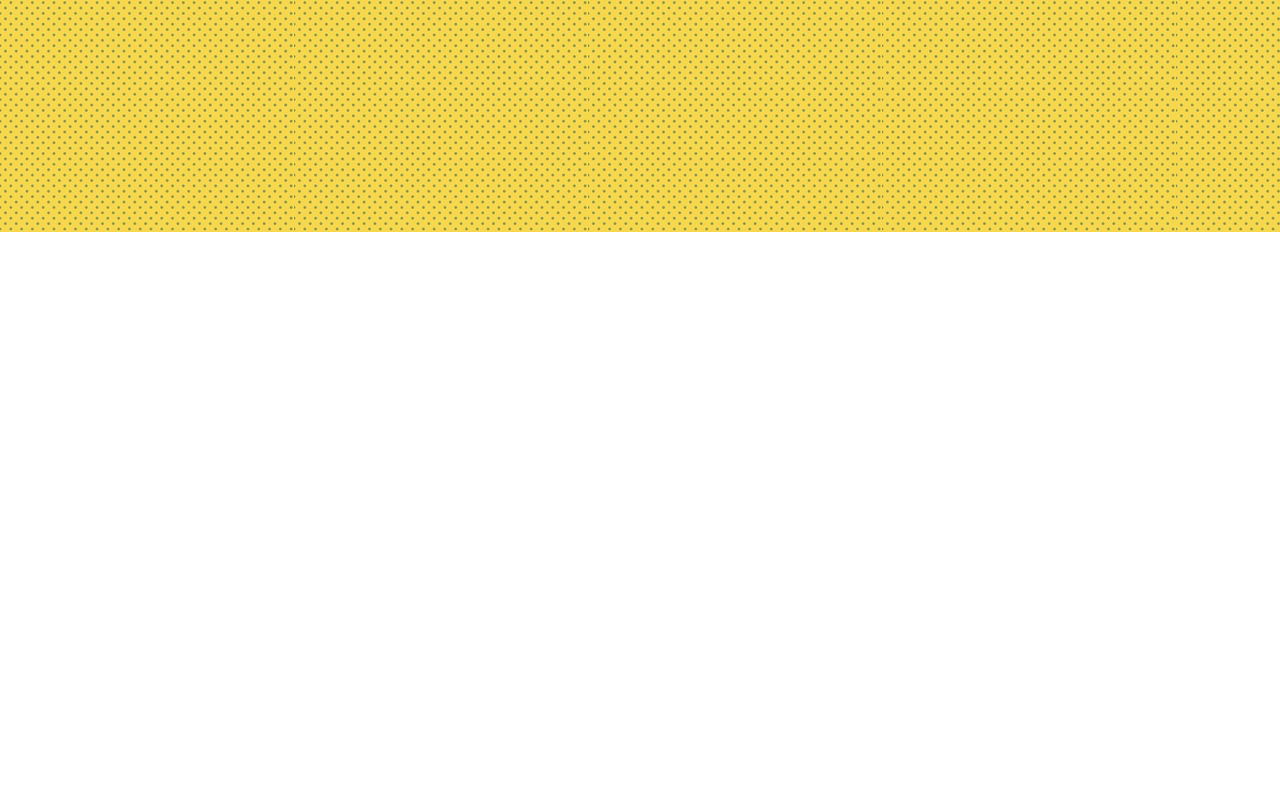
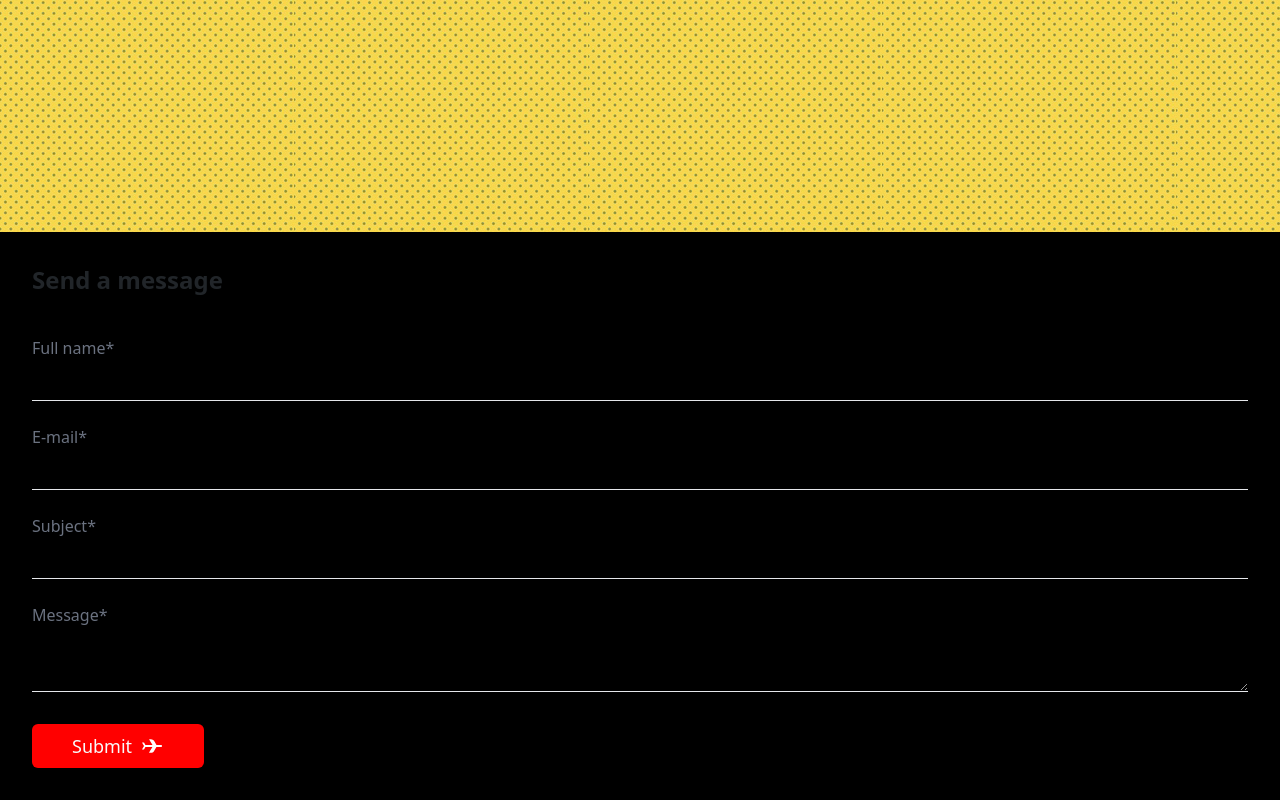
Before and after one commit to aaronl99l/msc, a Next.js app: page / in a window 1280 px wide. Shown: the part 2668-3468 px from the top of the page. Before the commit the page ends 2900 px from the top, so only its background shows below. Built offline with nearby package versions, Linux system fonts and the light colour scheme.

Commit message:
Contact Component Added
Added contact form, imminent performance check.

```diff
--- /dev/null
+++ b/app/api/sendgrid.js
@@ -0,0 +1,58 @@
+import sendgrid from "@sendgrid/mail";
+
+sendgrid.setApiKey(process.env.SENDGRID_API_KEY);
+
+async function sendEmail(req, res) {
+  try {
+    await sendgrid.send({
+      to: "youremail@gmail.com", // Your email where you'll receive emails
+      from: "youremail@gmail.com", // your website email address here
+      subject: `[Lead from website] : ${req.body.subject}`,
+      html: `<!DOCTYPE html PUBLIC "-//W3C//DTD XHTML 1.0 Transitional//EN" "http://www.w3.org/TR/xhtml1/DTD/xhtml1-transitional.dtd">
+      <html lang="en">
+      <head>
+        <meta charset="utf-8">
+
+        <title>The HTML5 Herald</title>
+        <meta name="description" content="The HTML5 Herald">
+        <meta name="author" content="SitePoint">
+      <meta http-equiv="Content-Type" content="text/html charset=UTF-8" />
+
+        <link rel="stylesheet" href="css/styles.css?v=1.0">
+
+      </head>
+
+      <body>
+        <div class="img-container" style="display: flex;justify-content: center;align-items: center;border-radius: 5px;overflow: hidden; font-family: 'helvetica', 'ui-sans';">
+              </div>
+              <div class="container" style="margin-left: 20px;margin-right: 20px;">
+              <h3>You've got a new mail from ${req.body.fullname}, their email is: ✉️${req.body.email} </h3>
+              <div style="font-size: 16px;">
+              <p>Message:</p>
+              <p>${req.body.message}</p>
+              <br>
+              </div>
+              <img src="https://manuarora.in/logo.png" class="logo-image" style="height: 50px;width: 50px;border-radius: 5px;overflow: hidden;">
+              <p class="footer" style="font-size: 16px;padding-bottom: 20px;border-bottom: 1px solid #D1D5DB;">Regards<br>Manu Arora<br>Software Developer<br>+91 9587738861</p>
+              <div class="footer-links" style="display: flex;justify-content: center;align-items: center;">
+                <a href="https://manuarora.in/" style="text-decoration: none;margin: 8px;color: #9CA3AF;">Website</a>
+                <a href="https://manuarora.in/blog/" style="text-decoration: none;margin: 8px;color: #9CA3AF;">Blog</a>
+                <a href="https://github.com/manuarora700/" style="text-decoration: none;margin: 8px;color: #9CA3AF;">GitHub</a>
+                <a href="https://instagram.com/maninthere/" style="text-decoration: none;margin: 8px;color: #9CA3AF;">Instagram</a>
+                <a href="https://linkedin.com/in/manuarora28/" style="text-decoration: none;margin: 8px;color: #9CA3AF;">LinkedIn</a>
+                <a href="https://twitter.com/mannupaaji/" style="text-decoration: none;margin: 8px;color: #9CA3AF;">Twitter</a>
+
+              </div>
+              </div>
+      </body>
+      </html>`,
+    });
+  } catch (error) {
+    // console.log(error);
+    return res.status(error.statusCode || 500).json({ error: error.message });
+  }
+
+  return res.status(200).json({ error: "" });
+}
+
+export default sendEmail;
--- a/app/components/contact/Contact.js
+++ b/app/components/contact/Contact.js
@@ -1,11 +1,165 @@
+'use client'
 import React from "react";
+import { useState } from "react";
 
 
-function Contact(){
+export default function Contact(){
+    //States for all form fields
+    const [fullname, setFullname] = useState("");
+    const [email, setEmail] = useState("");
+    const [subject, setSubject] = useState("");
+    const [message, setMessage] = useState("");
+
+    //used in: form validation
+    const [errors, setErrors] = useState({});
+
+    //setting button text on successful form submission
+    const [buttonText, setButtonText] = useState("Send");
+
+    //show success/failure messages
+    const [showSuccessMessage, setShowSuccessMessage] = useState(false);
+    const [showFailureMessage, setShowFailureMessage] = useState(false);
+
+    //form submission handling
+    const handleSubmit = async (e) => {
+        e.preventDefault();
+
+        let isValidForm = handleValidation();
+
+        const res = await fetch("/api/sendgrid", {
+            body: JSON.stringify({
+                email: email,
+                fullname: fullname,
+                subject: subject,
+                message: message,
+            }),
+            headers: {
+                "Content-Type": "application/json",
+            },
+            method: "POST",
+        });
+
+        const { error } = await res.json();
+        if (error) {
+            console.log(error);
+            return;
+        }
+        console.log(fullname, email, subject, message);
+    };
+    //form input validation
+    const handleValidation = () => {
+        let tempErrors = {};
+        let isValid = true;
+
+        if (fullname.length <= 0) {
+            tempErrors["fullname"] = true;
+            isValid = false;
+        }
+        if (email.length <= 0){
+            tempErrors["email"] = true;
+            isValid = false;
+        }
+        if (subject.length <= 0){
+            tempErrors["subject"] = true;
+            isValid = false;
+        }
+        if (message.length <= 0){
+            tempErrors["message"] = true;
+            isValid = false;
+        }
+
+        setErrors({ ...tempErrors});
+        console.log("errors", errors);
+        return isValid;
+    }
+
     return(
-        <div>
+        <div style={{
+            backgroundColor: "black"
+        }}>
 
+            <form onSubmit={ handleSubmit }
+            className="rounded-lg shadow-xl flex flex-col px-8 py-8 bg-black dark:bg-black-500">
+
+                <h1 className="text-2xl font-bold dark:text-gray-50">
+                    Send a message
+                </h1>
+
+                <label
+                    htmlFor="fullname"
+                    className="text-gray-500 font-light mt-8 dark:text-gray-50">
+                    Full name<span className="text-black-500 dark:text-gray-50">*</span>
+                </label>
+                <input
+                    type="text"
+                    value={fullname}
+                    onChange={(e) => {
+                    setFullname(e.target.value);
+                    }}
+                    name="fullname"
+                    className="bg-transparent border-b py-2 pl-4 focus:outline-none focus:rounded-md focus:ring-1 ring-green-500 font-light text-gray-500"/>
+
+
+                <label
+                    htmlFor="email"
+                    className="text-gray-500 font-light mt-4 dark:text-gray-50">
+                    E-mail<span className="text-gray-500">*</span>
+                </label>
+                <input
+                    type="email"
+                    name="email"
+                    value={email}
+                    onChange={(e) => {
+                    setEmail(e.target.value);
+                    }}
+                    className="bg-transparent border-b py-2 pl-4 focus:outline-none focus:rounded-md focus:ring-1 ring-green-500 font-light text-gray-500"/>
+
+
+                <label
+                    htmlFor="subject"
+                    className="text-gray-500 font-light mt-4 dark:text-gray-50">
+                    Subject<span className="text-gray-500">*</span>
+                </label>
+                <input
+                    type="text"
+                    name="subject"
+                    value={subject}
+                    onChange={(e) => {
+                    setSubject(e.target.value);
+                    }}
+                    className="bg-transparent border-b py-2 pl-4 focus:outline-none focus:rounded-md focus:ring-1 ring-green-500 font-light text-gray-500"/>
+
+                <label
+                    htmlFor="message"
+                    className="text-gray-500 font-light mt-4 dark:text-gray-50">
+                    Message<span className="text-gray-500">*</span>
+                </label>
+                <textarea
+                    name="message"
+                    value={message}
+                    onChange={(e) => {
+                    setMessage(e.target.value);
+                    }}
+                    className="bg-transparent border-b py-2 pl-4 focus:outline-none focus:rounded-md focus:ring-1 ring-green-500 font-light text-gray-500"></textarea>
+
+                <div className="flex flex-row items-center justify-start">
+                    <button
+                    type="submit"
+                    className="px-10 mt-8 py-2 bg-[red] text-gray-50 font-light rounded-md text-lg flex flex-row items-center">
+                    Submit
+                    <svg
+                        width="24"
+                        height="24"
+                        viewBox="0 0 24 24"
+                        className="text-cyan-500 ml-2"
+                        fill="white"
+                        xmlns="http://www.w3.org/2000/svg">
+                        <path
+                        d="M9.00967 5.12761H11.0097C12.1142 5.12761 13.468 5.89682 14.0335 6.8457L16.5089 11H21.0097C21.562 11 22.0097 11.4477 22.0097 12C22.0097 12.5523 21.562 13 21.0097 13H16.4138L13.9383 17.1543C13.3729 18.1032 12.0191 18.8724 10.9145 18.8724H8.91454L12.4138 13H5.42485L3.99036 15.4529H1.99036L4.00967 12L4.00967 11.967L2.00967 8.54712H4.00967L5.44417 11H12.5089L9.00967 5.12761Z"
+                        fill="white"/>
+                    </svg>
+                    </button>
+                </div>
+            </form>
         </div>
 )}
-
-export default Contact;
--- a/app/components/products/Products.js
+++ b/app/components/products/Products.js
@@ -140,7 +140,7 @@ function Products(){
                                     textAlign: "left",
                                     color: "white",
                                     filter: "drop-shadow(2px 2px 2px black)"
-                                }}>Godzilla &lsquo; Kaiju</p>
+                                }}>Godzilla & Kaiju</p>
                                 <p className=" md:text-3xl mx-auto" style={{
                                     textAlign: "left",
                                     color: "white",
--- a/app/page.tsx
+++ b/app/page.tsx
@@ -47,7 +47,10 @@ export default function Home() {
             <Photos/>
           </div>
 
-          <footer>
+
+          <footer style={{
+            backgroundColor: "black"
+          }}>
             <Contact/>
           </footer>
       </main>
```
